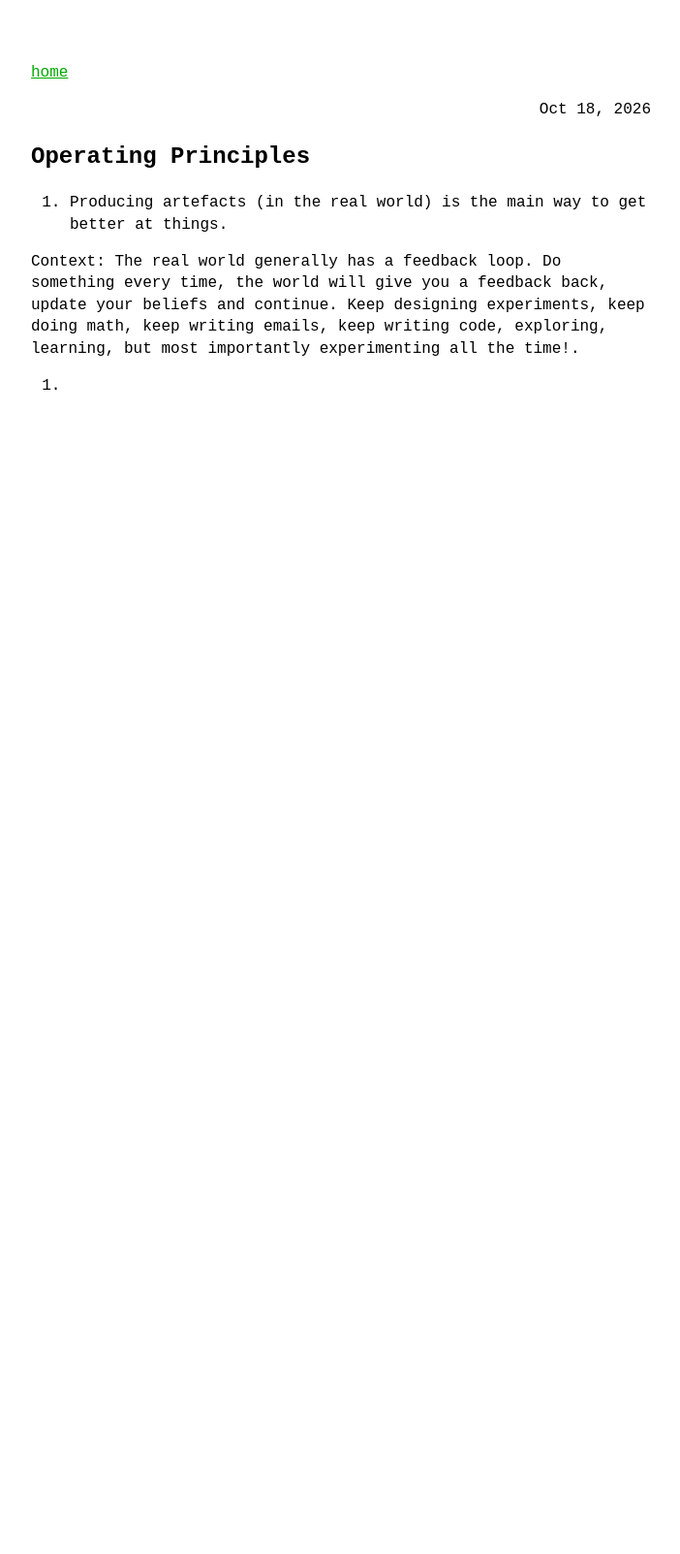
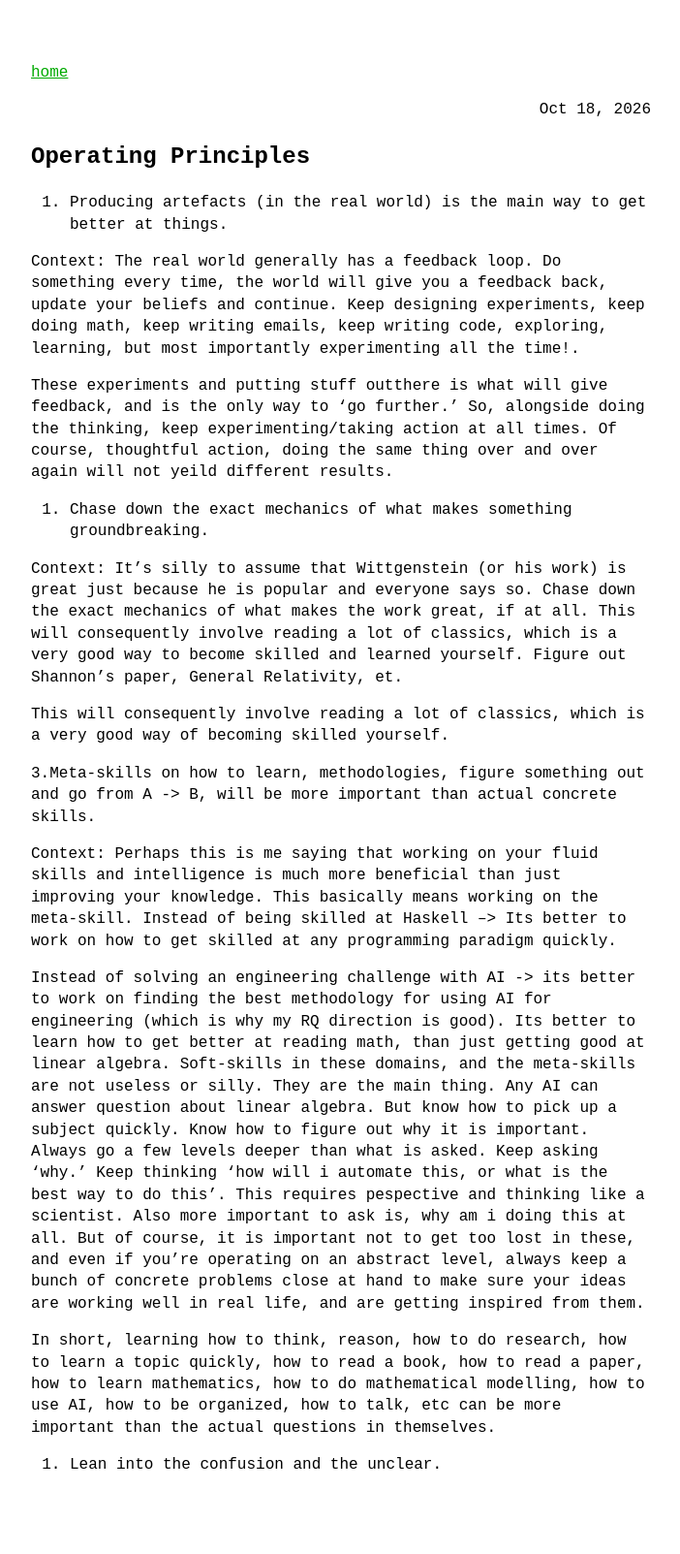
Before and after one commit to Verma314/verma314.github.io, a Jekyll site: the page built from _blog/2026-10-18-Mottos.markdown, in a window 1280 px wide. Shown: the whole page at 97% size, without its empty margins (288-990 px from the left). Built offline with Jekyll 4.4.1, drawn with Linux system fonts in a browser that asks for light colours; before the commit the page ends 900 px from its top, so only the background shows below that.

Commit message:
added lines

```diff
--- a/_blog/2026-10-18-Mottos.markdown
+++ b/_blog/2026-10-18-Mottos.markdown
@@ -10,4 +10,25 @@ categories: books
 Context:
 The real world generally has a feedback loop. Do something every time, the world will give you a feedback back, update your beliefs and continue. Keep designing experiments, keep doing math, keep writing emails, keep writing code, exploring, learning, but most importantly experimenting all the time!.
 
-2.
+These experiments and putting stuff outthere is what will give feedback, and is the only way to 'go further.'
+So, alongside doing the thinking, keep experimenting/taking action at all times. Of course, thoughtful action, doing the same thing over and over again will not yeild different results.
+
+2. Chase down the exact mechanics of what makes something groundbreaking.
+
+Context:
+It's silly to assume that Wittgenstein (or his work) is great just because he is popular and everyone says so. Chase down the exact mechanics of what makes the work great, if at all. This will consequently involve reading a lot of classics, which is a very good way to become skilled and learned yourself. Figure out Shannon's paper, General Relativity, et.
+
+This will consequently involve reading a lot of classics, which is a very good way of becoming skilled yourself.
+
+
+3.Meta-skills on how to learn, methodologies, figure something out and go from A -> B, will be more important than actual concrete skills.
+
+Context:
+Perhaps this is me saying that working on your fluid skills and intelligence is much more beneficial than just improving your knowledge. This basically means working on the meta-skill. Instead of being skilled at Haskell --> Its better to work on how to get skilled at any programming paradigm quickly.
+
+Instead of solving an engineering challenge with AI -> its better to work on finding the best methodology for using AI for engineering (which is why my RQ direction is good). Its better to learn how to get better at reading math, than just getting good at linear algebra. Soft-skills in these domains, and the meta-skills are not useless or silly. They are the main thing. Any AI can answer question about linear algebra.  But know how to pick up a subject quickly. Know how to figure out why it is important. Always go a few levels deeper than what is asked. Keep asking 'why.' Keep thinking 'how will i automate this, or what is the best way to do this'. This requires pespective and thinking like a scientist. Also more important to ask is, why am i doing this at all.  But of course, it is important not to get too lost in these, and even if you're operating on an abstract level, always keep a bunch of concrete problems close at hand to make sure your ideas are working well in real life, and are getting inspired from them.
+
+ In short, learning how to think, reason, how to do research, how to learn a topic quickly, how to read a book, how to read a paper, how to learn mathematics, how to do mathematical modelling, how to use AI, how to be organized, how to talk,  etc can be more important than the actual questions in themselves.
+
+
+4. Lean into the confusion and the unclear.
```
